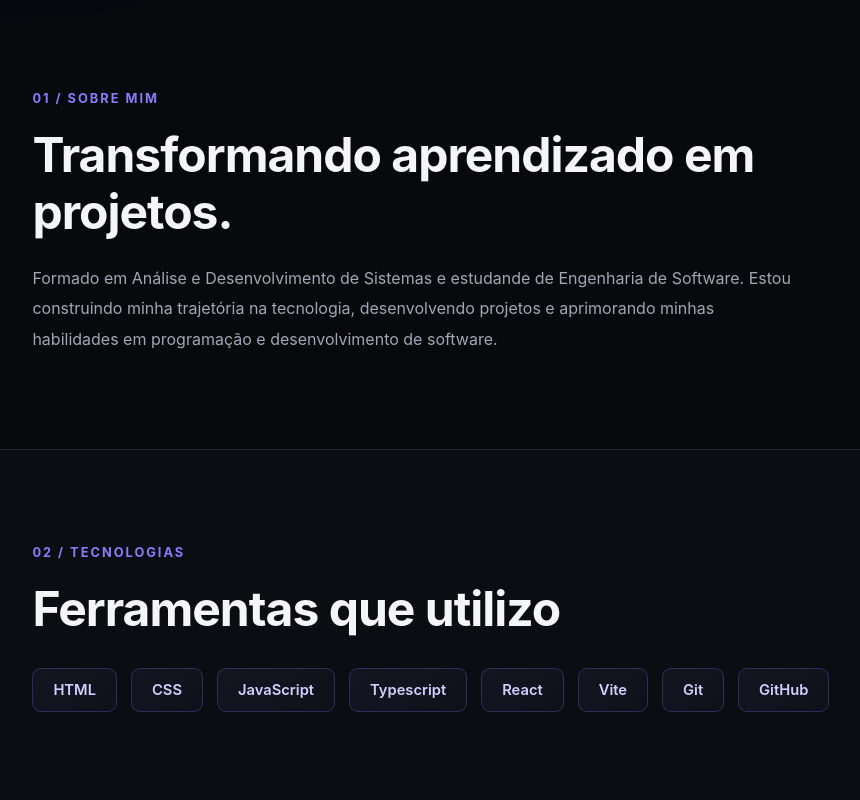
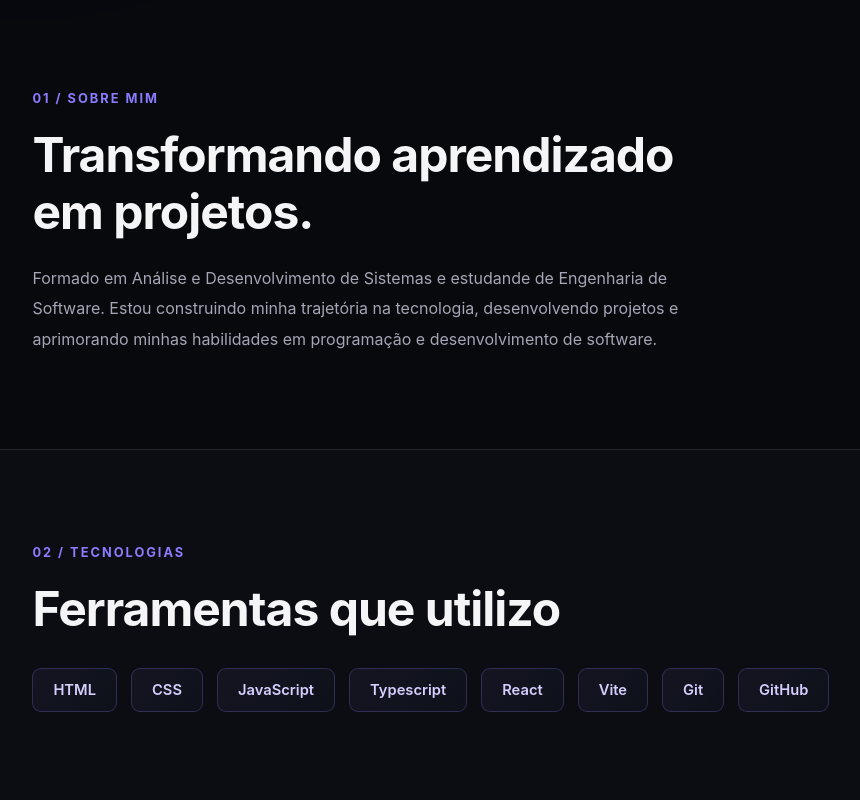
Before and after one commit to altivoajunior/site-altivo, a React (Vite) app: page / in a window 1280 px wide. Shown: the part 700-1500 px from the top of the page, without its empty margins (70-930 px from the left). Built offline with nearby package versions, Linux system fonts and the light colour scheme.

Commit message:
alteração no css

```diff
--- a/src/App.css
+++ b/src/App.css
@@ -340,16 +340,20 @@ main {
   background: #0c0d12;
 }
 
+/* Títulos com largura controlada */
+
 .content-section h2 {
-  max-width: 800px;
+  max-width: 720px;
   margin-bottom: 22px;
   font-size: clamp(2rem, 4vw, 3rem);
   line-height: 1.2;
   letter-spacing: -1px;
 }
 
+/* Textos com leitura mais confortável */
+
 .content-section > p:not(.eyebrow) {
-  max-width: 760px;
+  max-width: 680px;
   color: var(--muted);
   font-size: 1rem;
   line-height: 1.9;
@@ -444,7 +448,7 @@ main {
 
 /* =========================================
    CONTATO
-   Alinhamento central e cartões
+   Alinhamento central
 ========================================= */
 
 section.content-section.contact {
@@ -474,7 +478,7 @@ section.content-section.contact > p:not(.eyebrow) {
   line-height: 1.9;
 }
 
-/* Grade dos cartões de contato */
+/* Grade dos cartões */
 
 section.content-section.contact > .contact-list {
   display: grid;
@@ -486,7 +490,7 @@ section.content-section.contact > .contact-list {
   text-align: left;
 }
 
-/* Cartão individual */
+/* Cartões individuais */
 
 section.content-section.contact .contact-item {
   display: flex;
@@ -512,7 +516,7 @@ section.content-section.contact .contact-item:hover {
   background: #171522;
 }
 
-/* Ícones dos cartões */
+/* Ícones */
 
 section.content-section.contact .contact-icon {
   display: grid;
```
